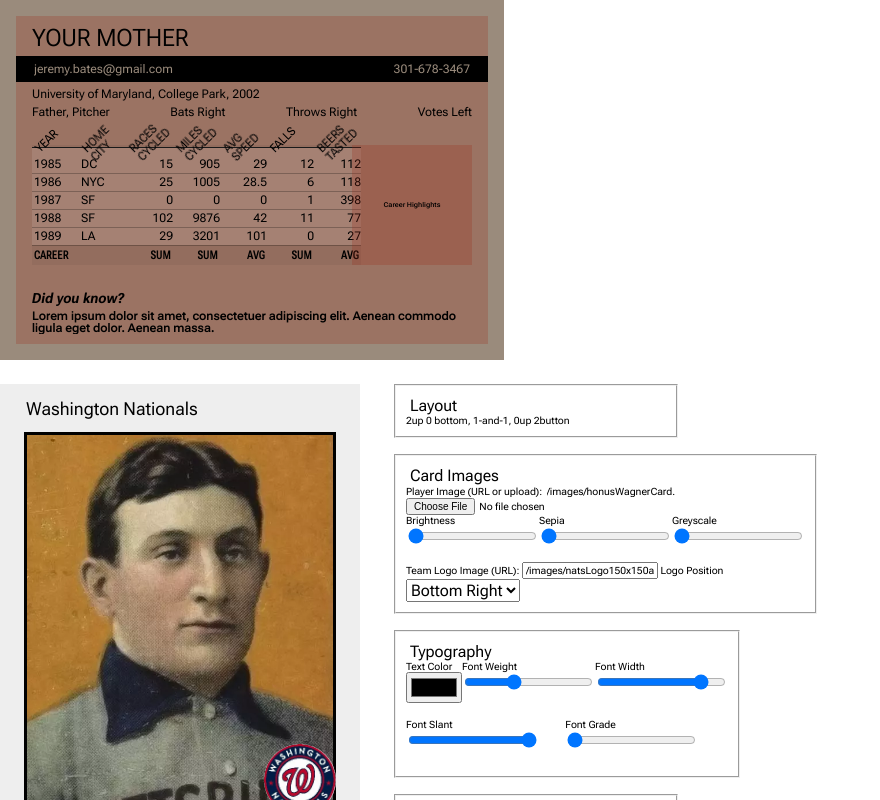
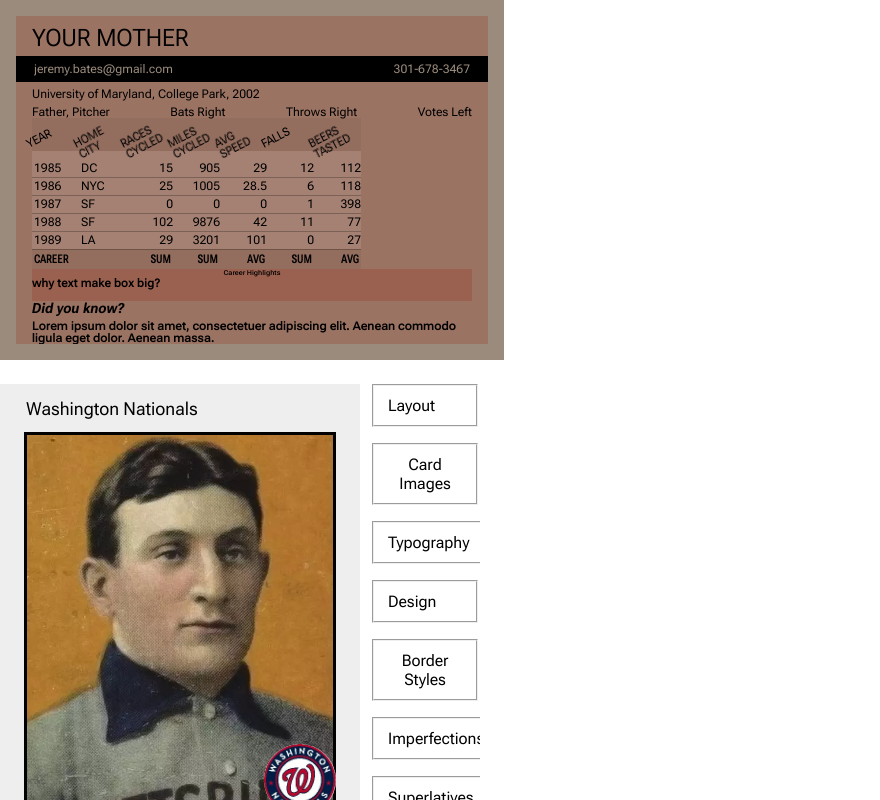
Before and after one commit to jeremybatesDC/vueGridBaseballCard, a Vue app: page / in a window 1280 px wide. Shown: the top 800 px of the page, without its empty margins (0-880 px from the left). Built offline with nearby package versions, Linux system fonts and the light colour scheme.

Commit message:
stuff including service worker

```diff
--- a/index.html
+++ b/index.html
@@ -6,11 +6,6 @@
     <link rel="manifest" href="/manifest.json" />
     <meta name="viewport" content="width=device-width, initial-scale=1.0" />
     <title>Baseball Card Creator</title>
-    <script>
-      (async function registerServiceWorker() {
-        navigator.serviceWorker.register("/sw.js");
-      })();
-    </script>
   </head>
   <body>
     <style>
--- a/src/json/default-stats.json
+++ b/public/json/default-stats.json
@@ -66,7 +66,7 @@
     "facts": [
       {
         "headline": "Career Highlights",
-        "text": "This div can be aside table in horz and above/below in vert"
+        "text": "why text make box big? "
       },
       {
         "headline": "Did you know?",
--- a/public/sw.js
+++ b/public/sw.js
@@ -2,7 +2,6 @@ const PRECACHE = "precache-v1";
 const RUNTIME = "runtime";
 
 // A list of local resources we always want to be cached.
-// going to need an envar
 const PRECACHE_URLS = [
   "/",
   "/fonts/RobotoFlex-VF.ttf",
@@ -11,6 +10,10 @@ const PRECACHE_URLS = [
   "/workers/web-worker-encode.js",
   "/workers/web-worker-fetch.js",
   "/workers/web-worker-idb.js",
+  "/json/default-settings.json",
+  "/json/default-stats.json",
+
+  //"/images/honusWagnerCard.webp",
 ];
 
 // The install handler takes care of precaching the resources we always need.
--- a/src/App.vue
+++ b/src/App.vue
@@ -10,15 +10,18 @@ import CardFront from "./components/CardFront.vue";
 import CardBack from "./components/CardBack.vue";
 
 export default {
-  setup: () => {
-    //return { registerServiceWorker };
+  setup: function () {
+    async function registerServiceWorker() {
+      navigator.serviceWorker.register("/sw.js");
+    }
+    return { registerServiceWorker };
   },
   components: {
     CardFront,
     CardBack,
   },
-  mounted: () => {
-    //registerServiceWorker();
+  mounted: function () {
+    this.registerServiceWorker();
   },
   //data
   //should i move data into parent component? Yes, I think so.
@@ -139,8 +142,10 @@ h3 {
 .form--cardDesign {
   display: inline-block;
   vertical-align: top;
-  width: 32rem;
-  padding-left: 3.2rem;
+  // temporary arbitrary value
+  max-width: 12rem;
+  padding-left: 1rem;
+  overflow: hidden;
 }
 details {
   padding: 1rem;
--- a/src/components/CardBack.vue
+++ b/src/components/CardBack.vue
@@ -99,7 +99,10 @@
               <h6 class="stats__aside__headline">
                 {{ defaultStats.info.facts[0].headline }}
               </h6>
-              <!-- <textarea v-model="defaultStats.info.facts[0].text" :style="cssAsideProps"></textarea> -->
+              <textarea
+                v-model="defaultStats.info.facts[0].text"
+                :style="cssAsideProps"
+              ></textarea>
             </blockquote>
           </fieldset>
         </aside>
@@ -152,7 +155,7 @@
 </template>
 
 <script lang="ts">
-import defaultStats from "../json/default-stats.json";
+import defaultStats from "/json/default-stats.json";
 import { set } from "idb-keyval";
 import TextSlider from "./InputChildComponents/TextSlider.vue";
 
@@ -380,9 +383,10 @@ caption {
 
 thead {
   background: rgba(0, 0, 0, 0.05);
-  box-shadow: 0 1px #000;
+  //box-shadow: 0 1px #000;
 }
 th {
+  padding-top: 3.2rem;
   //vertical-align: top;
 
   text-align: right;
@@ -396,8 +400,8 @@ th {
   span {
     display: block;
     //padding-left: 1rem;
-    transform: rotate(-45deg);
-    transform-origin: 0 0;
+    transform: rotate(-27.5deg) translateY(-2.4rem);
+    //transform-origin: 0 0;
     textarea {
       font-variation-settings: "wght" 150, "wdth" 35, "opsz" 0, "GRAD" 48,
         "slnt" 0;
@@ -537,9 +541,10 @@ blockquote {
   justify-content: center;
   p,
   textarea {
-    display: flex;
-    flex-grow: 1;
-    font-size: 1.4rem;
+    //display: flex;
+    //flex-grow: 1;
+    // MAKING SMALL NOW BECAUSE I NEED TO FIGURE OUT WHICH RULES/LACK OF RULES ARE MAKING THE TEXT AREA EXPLAND TO WIDTH OF CONTENT
+    font-size: 1.2rem;
     line-height: 1;
     font-variation-settings: "wght" var(--fontweight), "wdth" var(--fontwidth),
       "opsz" 10, "GRAD" var(--fontgrade), "slnt" var(--fontslant);
--- a/src/components/CardFront.vue
+++ b/src/components/CardFront.vue
@@ -30,12 +30,22 @@
         <aside class="corner--bottom--left"></aside>
         <section class="footer--playerName">
           <h1>
-            <input v-model="playerName" type="text" placeholder maxlength="48" />
+            <input
+              v-model="playerName"
+              type="text"
+              placeholder
+              maxlength="48"
+            />
           </h1>
         </section>
         <section class="footer--playerPosition">
           <h3>
-            <input v-model="playerPosition" type="text" placeholder maxlength="48" />
+            <input
+              v-model="playerPosition"
+              type="text"
+              placeholder
+              maxlength="48"
+            />
           </h3>
         </section>
         <section class="footer--teamLogo">
@@ -73,7 +83,7 @@
     </div>
     <form class="form--cardDesign">
       <fieldset>
-        <details open>
+        <details>
           <summary>
             <legend>Layout</legend>
           </summary>
@@ -81,11 +91,10 @@
         </details>
       </fieldset>
       <fieldset>
-        <details open>
+        <details>
           <summary>
             <legend>Card Images</legend>
           </summary>
-          <div>
           <label>
             Player Image (URL or upload):
             <input
@@ -105,7 +114,6 @@
             />
           </label>
 
-            <div class="row">
           <label>
             Brightness
             <input
@@ -124,7 +132,6 @@
             Greyscale
             <input v-model="cardGrayScale" type="range" min="0" max="100" />
           </label>
-            </div>
           <label>
             Team Logo Image (URL):
             <input v-model="teamLogoURL" type="url " placeholder />
@@ -137,29 +144,36 @@
               <option value="flex-start">Top Right</option>
             </select>
           </label>
-          </div>
         </details>
       </fieldset>
       <fieldset>
-        <details open>
+        <details>
           <summary>
             <legend>Typography</legend>
           </summary>
-          <div class="row">
           <label>
             Text Color
             <input v-model="cardTextColor" type="color" />
           </label>
           <label>
             Font Weight
-              <input v-model="cardTextFontWeight" type="range" min="100" max="900" />
+            <input
+              v-model="cardTextFontWeight"
+              type="range"
+              min="100"
+              max="900"
+            />
           </label>
           <label>
             Font Width
-              <input v-model="cardTextFontWidth" type="range" min="35" max="100" />
+            <input
+              v-model="cardTextFontWidth"
+              type="range"
+              min="35"
+              max="100"
+            />
           </label>
-          </div>
-          <div class="row">
+
           <label>
             Font Slant
             <input v-model="cardTextFontSlant" type="range" min="-10" max="0" />
@@ -177,15 +191,13 @@
                 max="72"
               />
             </label>-->
-          </div>
         </details>
       </fieldset>
       <fieldset>
-        <details open>
+        <details>
           <summary>
             <legend>Design</legend>
           </summary>
-          <div class="row">
           <label>
             Background
             <input v-model="cardBackgroundColor" type="color" />
@@ -199,16 +211,14 @@
               <option value="filternoise">Noise</option>
             </select>
           </label>
-          </div>
         </details>
       </fieldset>
 
       <fieldset>
-        <details open>
+        <details>
           <summary>
             <legend>Border Styles</legend>
           </summary>
-          <div class="row">
           <label>
             Border Color
             <input v-model="cardBorderColor" type="color" />
@@ -217,11 +227,10 @@
             Border Curve
             <input v-model="cardBorderCurve" type="range" min="0" max="24" />
           </label>
-          </div>
         </details>
       </fieldset>
       <fieldset>
-        <details open>
+        <details>
           <summary>
             <legend>Imperfections</legend>
           </summary>
@@ -229,7 +238,7 @@
         </details>
       </fieldset>
       <fieldset>
-        <details open>
+        <details>
           <summary>
             <legend>Superlatives</legend>
           </summary>
@@ -248,17 +257,17 @@
 // typescript working out of box in vite
 
 // can we make this import ASYNC?
-//import placeholderEncodedImage from "../json/placeholder-image.json";
-import defaultSettings from "../json/default-settings.json";
+//import placeholderEncodedImage from "/json/placeholder-image.json";
+import defaultSettings from "/json/default-settings.json";
 
 export default {
   setup: () => {
     // any reason not to fire up web worker at the beginning?
     var webWorkerEncode = new Worker("./workers/web-worker-encode.js", {
-      type: "module"
+      type: "module",
     });
     var webWorkerFetch = new Worker("./workers/web-worker-fetch.js", {
-      type: "module"
+      type: "module",
     });
 
     // async function submitHandler() {
@@ -311,7 +320,7 @@ export default {
         function testFunction(strng) {
           theThis.playerImageURLorDataString = strng;
         }
-        webWorkerEncode.onmessage = function(event) {
+        webWorkerEncode.onmessage = function (event) {
           console.log("received message here");
           //this.playerImageURLorDataString = event.data;
           //
@@ -332,16 +341,15 @@ export default {
       setFromLocalStorage,
       encodeImage,
       webWorkerEncode,
-      webWorkerFetch
+      webWorkerFetch,
       //receivedWorkerMessage
       //validateImage
       //updateLocalStorage
     };
   },
-  data: function() {
+  data: function () {
     return {
-      // playerImageURLorDataString:
-      //   placeholderEncodedImage.endcodedimagedatastring,
+      // need to loop through these instead of listing them
       playerImageURLorDataString: defaultSettings.playerImageURLorDataString,
       playerName: defaultSettings.playerName,
       playerPosition: defaultSettings.playerPosition,
@@ -361,17 +369,17 @@ export default {
       cardTextFontSlant: defaultSettings.cardTextFontSlant,
       cardSepia: defaultSettings.cardSepia,
       cardGrayScale: defaultSettings.cardGrayScale,
-      logoPosition: defaultSettings.logoPosition
+      logoPosition: defaultSettings.logoPosition,
     };
   },
   methods: {
-    submitHandler: async function(event) {
+    submitHandler: async function (event) {
       console.log(this);
 
       // note the $
       this.webWorkerFetch.postMessage(JSON.stringify(this.$data));
 
-      this.webWorkerFetch.onmessage = function(event) {
+      this.webWorkerFetch.onmessage = function (event) {
         console.log(
           event.data,
           "card front here thanking web worker fetch for its help"
@@ -381,11 +389,12 @@ export default {
       // persist() {
       // 	localStorage.playerName = this.playerName;
       // 	localStorage.teamName = this.teamName;
-    }
+    },
   },
   computed: {
     cssProps() {
       return {
+        // loop through if possible
         "--cardbackgroundcolor": this.cardBackgroundColor,
         "--cardtextcolor": this.cardTextColor,
         "--cardbordercolor": this.cardBorderColor,
@@ -398,13 +407,13 @@ export default {
         "--cardsepia": `${this.cardSepia}%`,
         "--cardbrightness": this.cardBrightness,
         "--cardgrayscale": `${this.cardGrayScale}%`,
-        "--logoPosition": this.logoPosition
+        "--logoPosition": this.logoPosition,
         //donT put encoded image in here. But this could/sjhould be a property somewhere
         // "--playerimageencoded": `${this.playerImagePreview}%`
       };
-    }
     },
-  mounted: function() {
+  },
+  mounted: function () {
     this.setFromLocalStorage();
   },
   // watch stuff and updatefor localStorage
@@ -427,7 +436,7 @@ export default {
     },
     teamLogoURL(newteamLogoURL) {
       localStorage.teamLogoURL = newteamLogoURL;
-    }
-  }
+    },
+  },
 };
 </script>
```
Also changed, not shown: src/json/stats.json (deleted, +0 -77 lines), public/json/default-settings.json (renamed from src/json/default-settings.json), public/json/placeholder-image.json (renamed from src/json/placeholder-image.json). Lines whose indentation alone changed are shown as unchanged.
